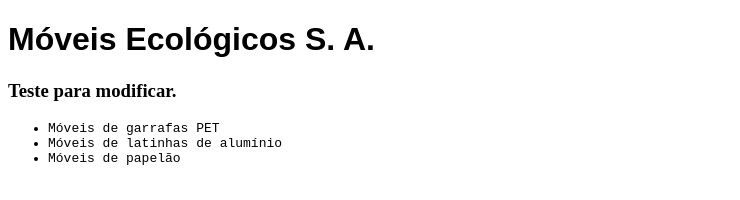
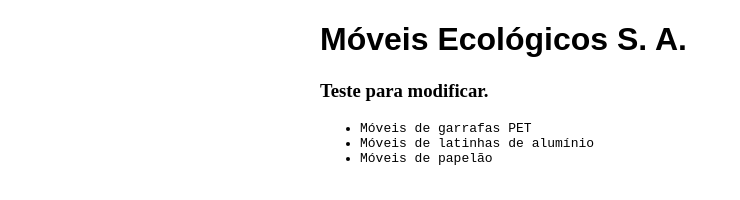
Before and after one commit to FelipeLozano/moveis-ecologicos, a plain HTML site: page index.html in a window 1280 px wide. Shown: the whole page, without its empty margins (0-740 px from the left). Drawn offline with Linux system fonts and the light colour scheme.

Commit message:
Inserindo titulo e diminuindo tamanho da pagina

```diff
--- a/estilos.css
+++ b/estilos.css
@@ -1,3 +1,7 @@
+body{
+	width: 50%;
+	margin: auto;
+}
 h1 {
 font-family: sans-serif;
 }
--- a/index.html
+++ b/index.html
@@ -2,6 +2,7 @@
 <html>
 <head>
 <meta charset="utf-8" />
+<title>Móveis Ecológico</title>
 <meta name="description" content="Móveis ecológicos">
 <meta name="keywords" content="moveis ecologicos">
 <link rel="stylesheet" type="text/css" href="estilos.css">
```
